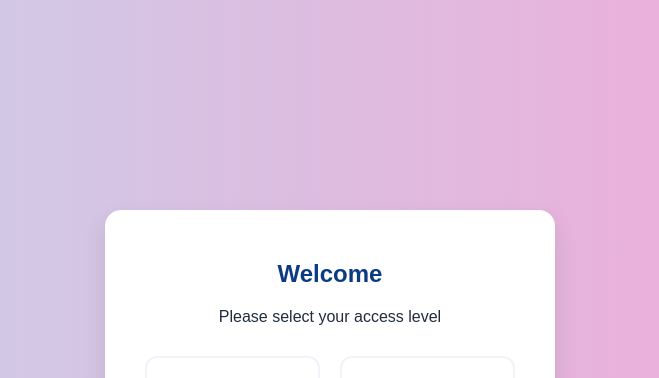
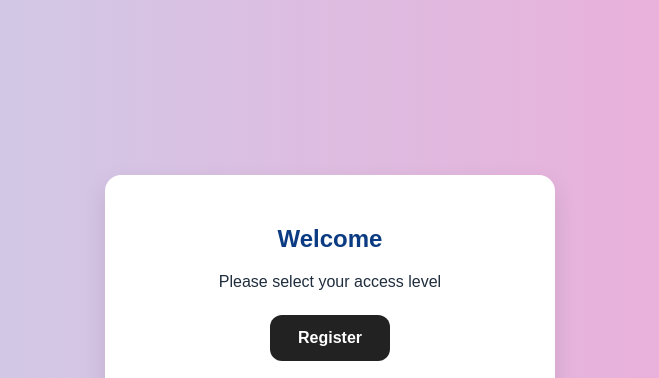
Before and after one commit to rosemaryesalmon-ctrl/LockerSystemFinal, a website: page public/index.html in a window 1280 px wide. Shown: the top 378 px of the page, without its empty margins (310-969 px from the left). Drawn offline with Linux system fonts and the light colour scheme.

Commit message:
Add Register button to welcome page

```diff
--- a/public/index.html
+++ b/public/index.html
@@ -278,6 +278,7 @@
     <div class="portal-card">
         <h1>Welcome</h1>
         <p>Please select your access level</p>
+        <button id="toRegisterBtn" class="btn secondary small">Register</button>
         <div class="role-container">
             <div class="role-box" id="adminPortalBtn">
                 <div class="icon">⚙️</div>
```
